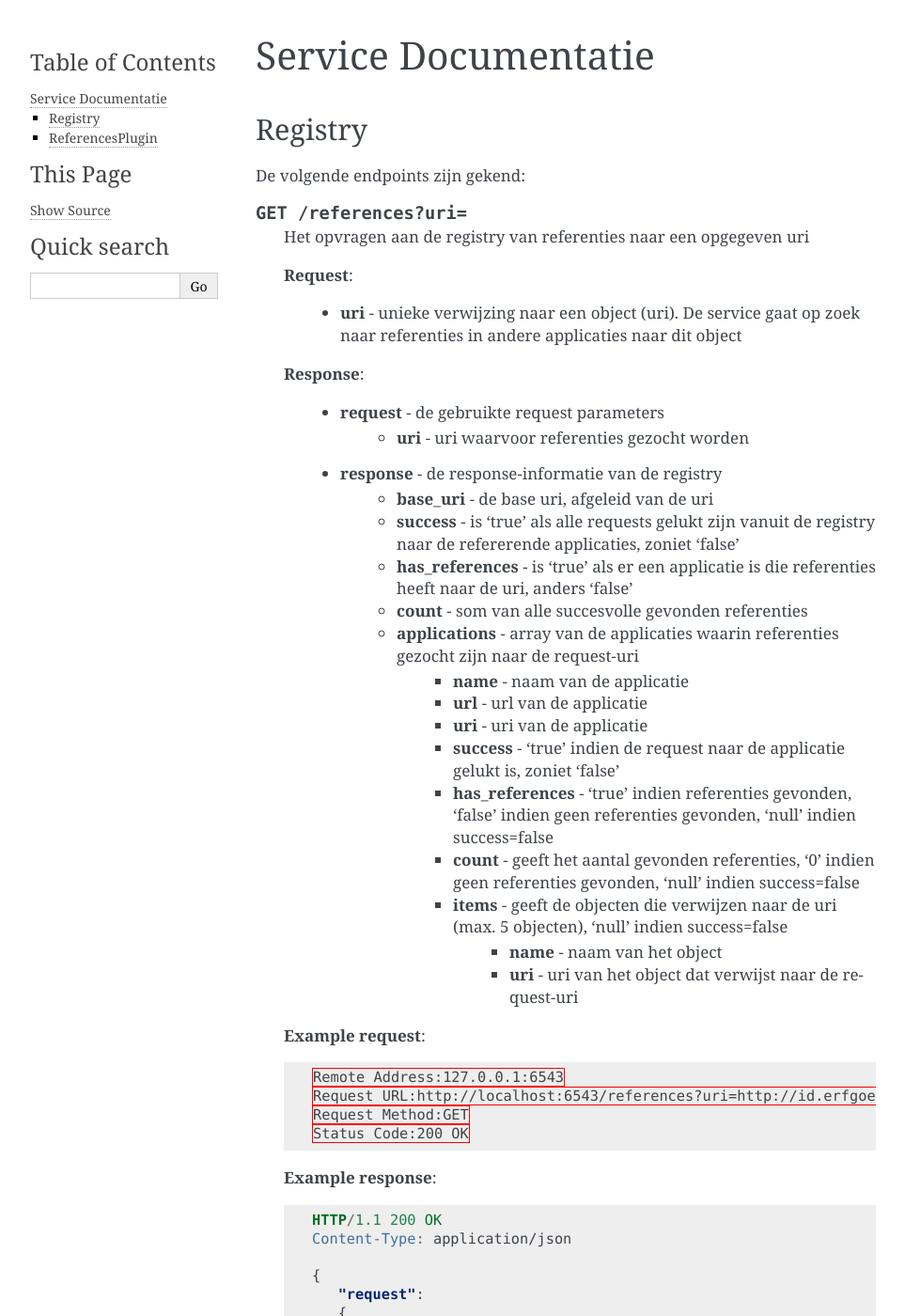
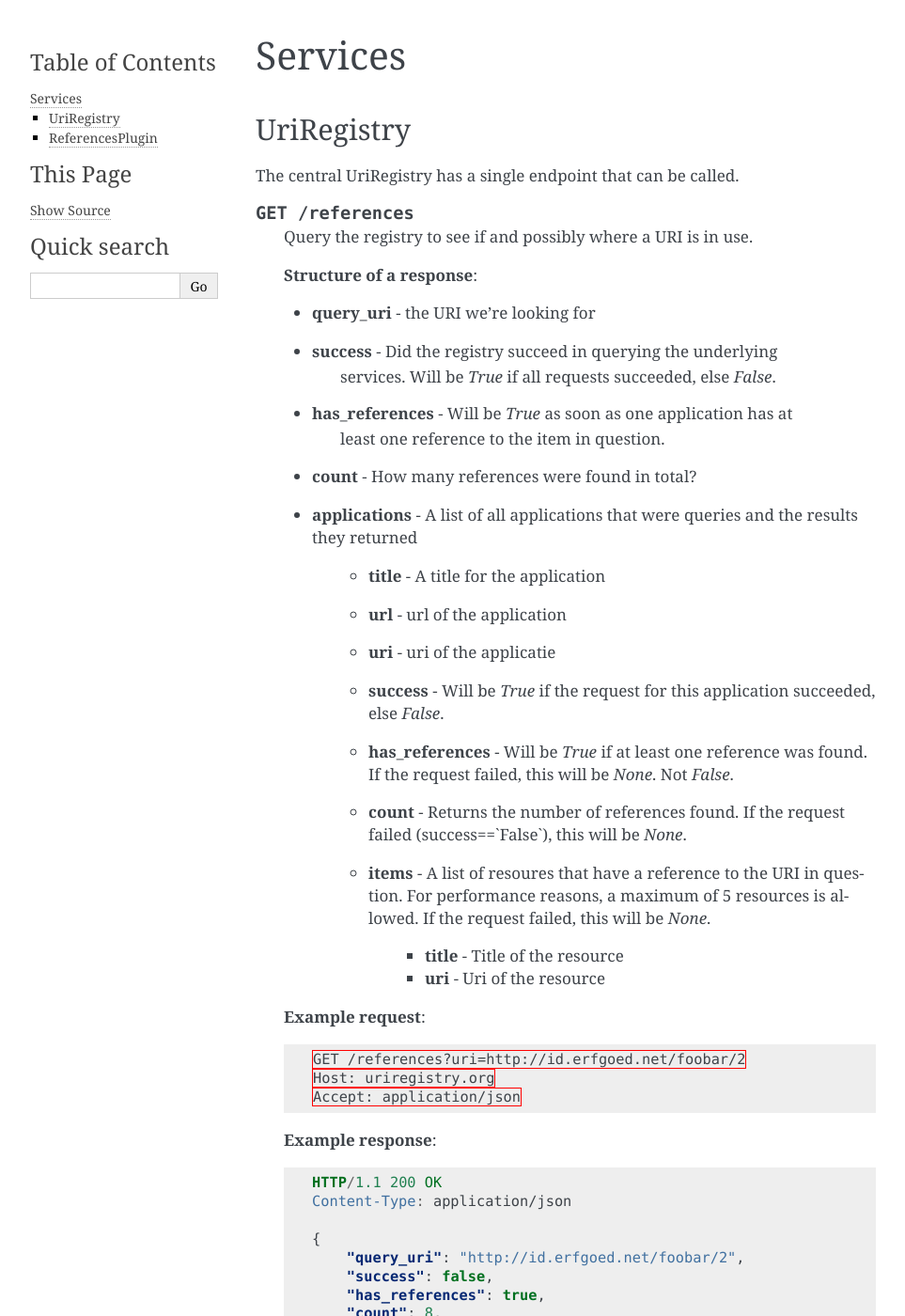
Before and after one commit to OnroerendErfgoed/uriregistry, a Sphinx documentation site: the page built from docs/source/service.rst, in a window 1280 px wide and 1400 px high. Shown: the whole window at 94% size, without its empty margins (148-1111 px from the left). Built offline with Sphinx 7.4.7, drawn with Linux system fonts in a browser that asks for light colours; some of the changed text lies outside the part shown.

Commit message:
Bring service docs up to speed with reality.

```diff
--- a/docs/source/service.rst
+++ b/docs/source/service.rst
@@ -1,48 +1,45 @@
-====================
-Service Documentatie
-====================
---------
-Registry
---------
+========
+Services
+========
 
-De volgende endpoints zijn gekend:
+-----------
+UriRegistry
+-----------
 
-.. http:get:: /references?uri=
+The central UriRegistry has a single endpoint that can be called.
 
-    Het opvragen aan de registry van referenties naar een opgegeven uri
+.. http:get:: /references
 
-    **Request**:
+    Query the registry to see if and possibly where a URI is in use.
 
-        * **uri** - unieke verwijzing naar een object (uri). De service gaat op zoek naar referenties in andere applicaties naar dit object
+    **Structure of a response**:
 
-    **Response**:
+    * **query_uri** - the URI we're looking for
+    * **success** - Did the registry succeed in querying the underlying
+        services. Will be `True` if all requests succeeded, else `False`.
+    * **has_references** - Will be `True` as soon as one application has at
+        least one reference to the item in question.
+    * **count** - How many references were found in total?
+    * **applications** - A list of all applications that were queries and the results they returned
 
-        * **request** - de gebruikte request parameters
-            * **uri** - uri waarvoor referenties gezocht worden
-        * **response** - de response-informatie van de registry
-            * **base_uri** - de base uri, afgeleid van de uri
-            * **success** - is 'true' als alle requests gelukt zijn vanuit de registry naar de refererende applicaties, zoniet 'false'
-            * **has_references** - is 'true' als er een applicatie is die referenties heeft naar de uri, anders 'false'
-            * **count** - som van alle succesvolle gevonden referenties
-            * **applications** - array van de applicaties waarin referenties gezocht zijn naar de request-uri
-                * **name** - naam van de applicatie
-                * **url** - url van de applicatie
-                * **uri** - uri van de applicatie
-                * **success** - 'true' indien de request naar de applicatie gelukt is, zoniet 'false'
-                * **has_references** - 'true' indien referenties gevonden, 'false' indien geen referenties gevonden, 'null' indien success=false
-                * **count** - geeft het aantal gevonden referenties, '0' indien geen referenties gevonden, 'null' indien success=false
-                * **items** - geeft de objecten die verwijzen naar de uri (max. 5 objecten), 'null' indien success=false
-                    * **name** - naam van het object
-                    * **uri** - uri van het object dat verwijst naar de request-uri
+        * **title** - A title for the application
+        * **url** - url of the application
+        * **uri** - uri of the  applicatie
+        * **success** - Will be `True` if the request for this application succeeded, else `False`.
+        * **has_references** - Will be `True` if at least one reference was found. If the request failed, this will be `None`. Not `False`.
+        * **count** - Returns the number of references found. If the request failed (success==`False`), this will be `None`.
+        * **items** - A list of resoures that have a reference to the URI in question. For performance reasons, a maximum of 5 resources is allowed. If the request failed, this will be `None`.
+
+            * **title** - Title of the resource
+            * **uri** - Uri of the resource
 
     **Example request**:
 
     .. sourcecode:: http
 
-        Remote Address:127.0.0.1:6543
-        Request URL:http://localhost:6543/references?uri=http://id.erfgoed.net/foobar/2
-        Request Method:GET
-        Status Code:200 OK
+        GET /references?uri=http://id.erfgoed.net/foobar/2
+        Host: uriregistry.org
+        Accept: application/json
 
     **Example response**:
 
@@ -52,63 +49,48 @@ De volgende endpoints zijn gekend:
         Content-Type: application/json
 
         {
-           "request":
-           {
-               "uri": "http://id.erfgoed.net/foobar/2"
-           },
-           "response":
-           {
-               "base_uri": "http://id.erfgoed.net/foobar",
-               "count": 8,
-               "applications":
-               [
-                   {
-                       "count": 8,
-                       "name": "app1",
-                       "success": true,
-                       "has_references": true,
-                       "url": "http://localhost:5555",
-                       "items":
-                       [
-                           {
-                               "name": "itemname_1",
-                               "uri": "http://demo_uri/1"
-                           },
-                           {
-                               "name": "itemname_2",
-                               "uri": "http://demo_uri/2"
-                           },
-                           {
-                               "name": "itemname_3",
-                               "uri": "http://demo_uri/3"
-                           },
-                           {
-                               "name": "itemname_4",
-                               "uri": "http://demo_uri/4"
-                           }
-                       ],
-                       "uri": "http://localhost:5555"
-                   },
-                   {
-                       "count": null,
-                       "name": "app2",
-                       "success": false,
-                       "has_references": null,
-                       "url": "http://localhost:2222",
-                       "items": null,
-                       "uri": "http://localhost:2222"
-                   }
-               ],
-               "success": false,
-               "has_references": true
-           }
+            "query_uri": "http://id.erfgoed.net/foobar/2",
+            "success": false,
+            "has_references": true,
+            "count": 8,
+            "applications": [
+                {
+                    "count": 8,
+                    "title": "app1",
+                    "success": true,
+                    "has_references": true,
+                    "uri": "http://www.erfgoed.net",
+                    "url": "http://www.erfgoed.net",
+                    "items": [
+                        {
+                           "name": "itemname1",
+                           "uri": "http://www.erfgoed.net/baz/1"
+                        }, {
+                           "name": "itemname_2",
+                           "uri": "http://www.erfgoed.net/baz/10"
+                        }, {
+                           "name": "itemname_3",
+                           "uri": "http://www.erfgoed.net/baz/14"
+                        }, {
+                           "name": "itemname_4",
+                           "uri": "http://www.erfgoed.net/baz/34"
+                        }
+                    ],
+                }, {
+                   "count": null,
+                   "title": "app2",
+                   "success": false,
+                   "has_references": null,
+                   "url": "http://something.erfgoed.net",
+                   "uri": "http://something.erfgoed.net",
+                   "items": null
+                }
+            ],
         }
 
-
-    :statuscode 200: De opdracht is geslaagd.
-    :statuscode 403: U heeft geen toegang tot de service.
-    :statuscode 404: De service is niet beschikbaar.
-
+    :query uri: The uri of the resources the client wants information on. Required.
+    :statuscode 200: The service has a valid answer
+    :statuscode 400: There's something wrong with the request, eg. no URI parameter present.
 
 
 ----------------
```
